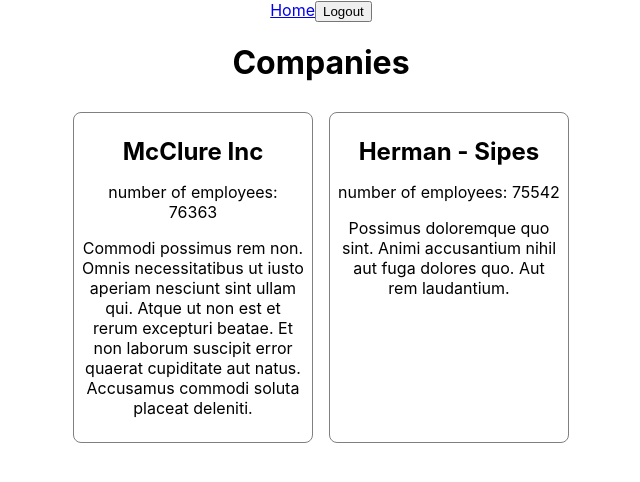
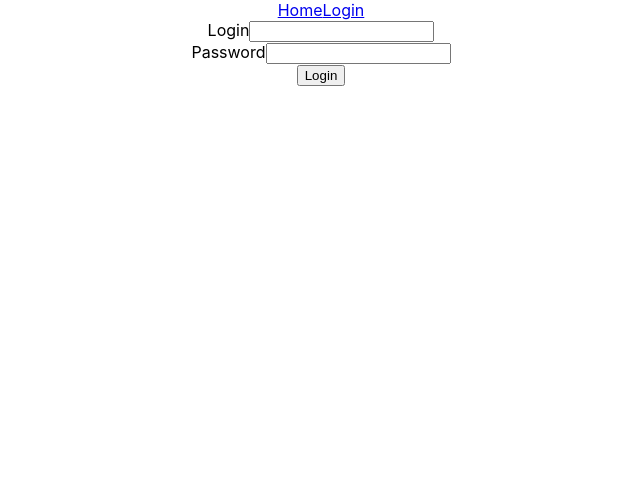
Before and after one commit to thoughtworks-jumpstart/companies-review-kata, a React (Create React App) app: page /login in a window 1280 px wide. Before the commit this address led to /. Shown: the top 482 px of the page, without its empty margins (319-959 px from the left). Built offline with nearby package versions, Linux system fonts and the light colour scheme.

Commit message:
change default to logout

```diff
--- a/src/App.js
+++ b/src/App.js
@@ -6,7 +6,7 @@ import { BrowserRouter, Route, Switch, Redirect, Link } from "react-router-dom";
 import Login from "./containers/Login";
 
 function App() {
-  const [isLogin, setIsLogin] = useState(true);
+  const [isLogin, setIsLogin] = useState(false);
   const [username, setUsername] = useState();
 
   const logoutRoutes = () => {
--- a/src/containers/Login.js
+++ b/src/containers/Login.js
@@ -9,8 +9,7 @@ const Login = ({ setIsLogin, setUserName, history }) => {
   };
 
   return (
-    <div>
-      <div>
+    <div data-testid="login">
       <div>
         <label>Login</label>
         <input
@@ -26,7 +25,6 @@ const Login = ({ setIsLogin, setUserName, history }) => {
       </div>
       <button onClick={login}>Login</button>
     </div>
-    </div>
   );
 };
 
```
Lines whose indentation alone changed are shown as unchanged.
